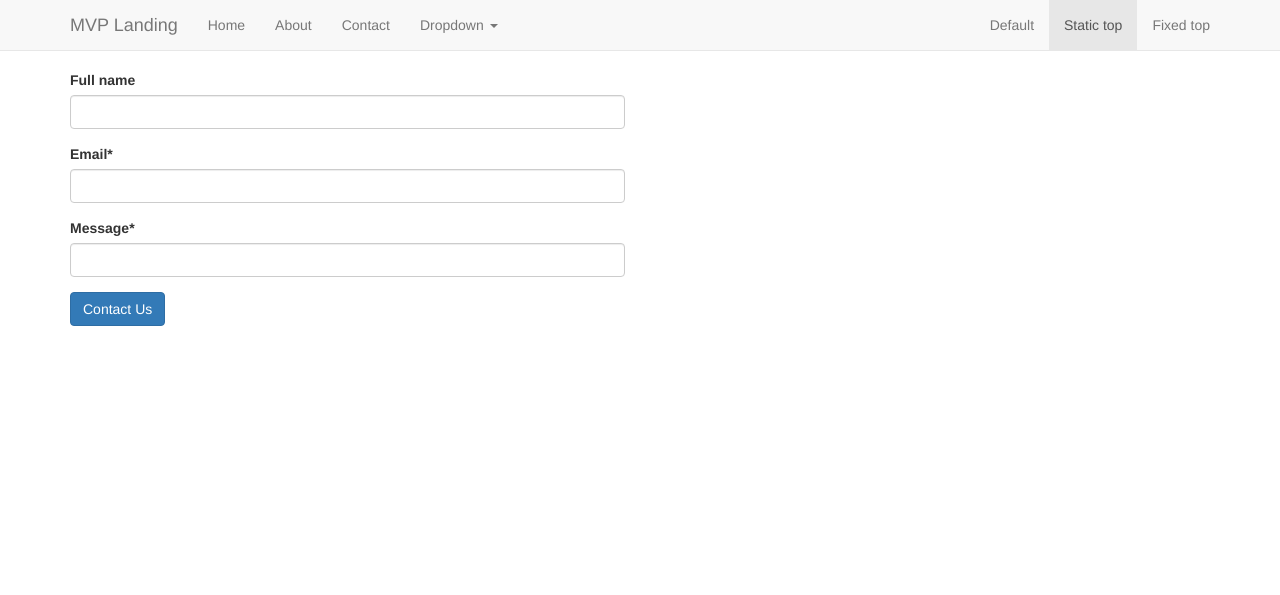
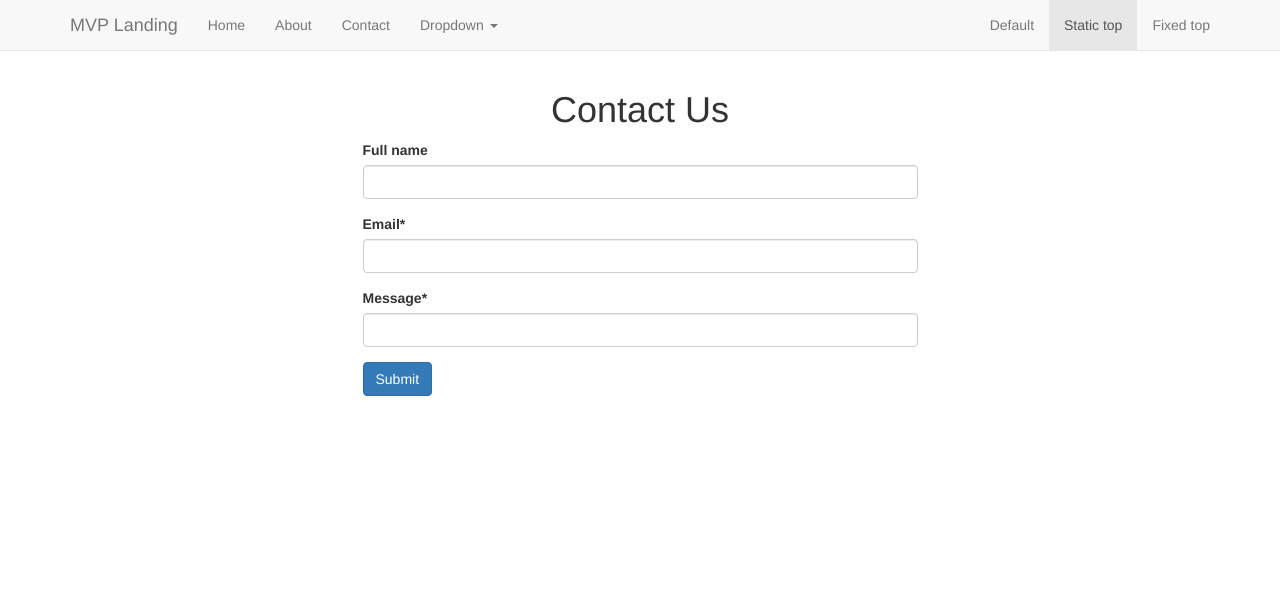
Before and after one commit to tishmen/trydjango18, a Django app: page /contact/ in a window 1280 px wide. Shown: the top 595 px of the page. Run offline with Django 3.2, Linux system fonts and the light colour scheme; some libraries are stand-ins or nearby versions.

Commit message:
refactored contact view

```diff
--- a/src/newsletter/templates/contact.html
+++ b/src/newsletter/templates/contact.html
@@ -1,15 +1,15 @@
 {% extends 'base.html' %}
-
 {% load crispy_forms_tags %}
 
 {% block content %}
 
 <div class="row">
-    <div class="col-sm-6">
+    <div class="col-sm-6 col-sm-offset-3">
+        <h1 class="text-center">Contact Us</h1>
         <form method="post">
             {% csrf_token %}
             {{ form|crispy }}
-        <input class="btn btn-primary" type="submit" value="Contact Us">
+        <input class="btn btn-primary" type="submit" value="Submit">
         </form>
     </div>
 </div>
--- a/src/newsletter/views.py
+++ b/src/newsletter/views.py
@@ -17,18 +17,17 @@ def home(request):
 def contact(request):
     form = ContactForm(request.POST or None)
     if form.is_valid():
-        # for k, v in form.cleaned_data.iteritems():
-        #     print(k, v)
-        full_name = form.cleaned_data.get('full_name')
-        email = form.cleaned_data.get('email')
-        message = form.cleaned_data.get('message')
-        subject = 'this is subject'
-        msg = '{}, {} via {}'.format(full_name, message, email)
+        message = 'Hi {},\n\nThis is a test response to your question:'\
+            '\n\n{}\n\nSent via {}.'.format(
+                form.cleaned_data.get('full_name'),
+                form.cleaned_data.get('message'),
+                form.cleaned_data.get('email')
+            )
         send_mail(
-            subject,
-            msg,
+            'Contact form test response',
+            message,
             settings.EMAIL_HOST_USER,
-            [settings.EMAIL_HOST_USER],
+            [form.cleaned_data.get('email')],
             fail_silently=False
         )
     context = {'form': form}
```
